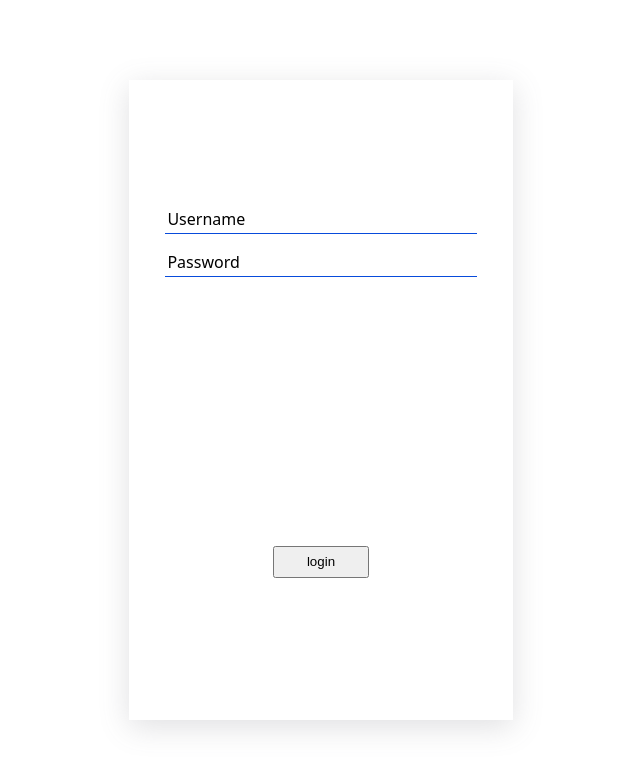
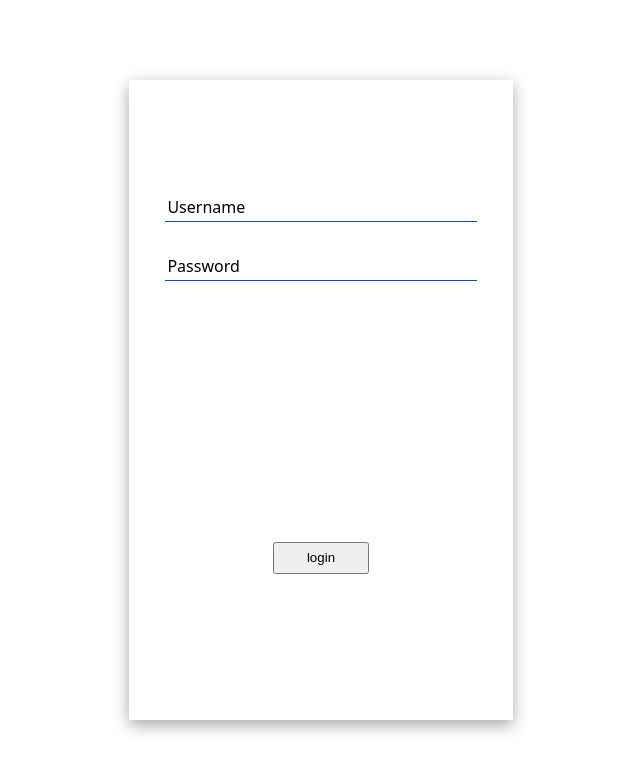
Before and after one commit to Andres191200/ReduxLogin, a React (Vite) app in the folder vite-project/: page / in a window 1280 px wide. Shown: the top 772 px of the page, without its empty margins (319-959 px from the left). Built offline with nearby package versions, Linux system fonts and the light colour scheme.

Commit message:
input styles added

```diff
--- a/vite-project/src/components/views/LogIn.jsx
+++ b/vite-project/src/components/views/LogIn.jsx
@@ -23,11 +23,11 @@ const Login = () => {
                 <form className="login-form" onSubmit={(e) => login(e)}>
                     <div className="username-password-input-container">
                         <div className="username-input-container">
-                            <input type="text" name="username" className="username-login" onChange={(e) => handleChange(e)} />
+                            <input type="text" name="username" className="username-login" placeholder=" "onChange={(e) => handleChange(e)} />
                             <label htmlFor="username">Username</label>
                         </div>
                         <div className="password-input-container">
-                            <input type="password" name="password" className="password-login" onChange={(e) => handleChange(e)} />
+                            <input type="password" name="password" className="password-login" placeholder=" "onChange={(e) => handleChange(e)} />
                             <label htmlFor="password">Password</label>
                         </div>
                     </div>
--- a/vite-project/src/styles/login.css
+++ b/vite-project/src/styles/login.css
@@ -142,11 +142,11 @@ table {
 	height: 80vh;
 	width: 30vw;
 	background-color: #FFF;
-	box-shadow: rgba(100, 100, 111, 0.2) 0px 7px 29px 0px;
+	box-shadow: rgba(0, 0, 0, 0.35) 0px 5px 15px;
 }
 
 .login-form input {
-	margin-block-end: 1rem;
+	margin-block-end: 2rem;
 }
 
 .login-button-container {
@@ -182,12 +182,23 @@ table {
 	width: 100%;
 	height: 1.5rem;
 	position: relative;
+
 }
 
-.username-login::after,
-.password-login::after {
-	content: 'aadsasd';
-	z-index: 100;
+.username-input-container::after, .password-input-container::after {
+	content: '';
+	position:absolute;
+	top:1.5rem;
+	height:4px;
+	width:100%;
+	background-color: rgb(21, 138, 27);
+	transform:scaleX(0);
+	transition: transform 0.25s ease;
+	transform-origin: left;
+}
+
+.username-input-container:focus-within::after, .password-input-container:focus-within::after{
+	transform:scaleX(100%);
 }
 
 .username-login:focus,
@@ -195,7 +206,7 @@ table {
 	outline: none;
 }
 
-.username-login:focus + label, .password-login:focus + label{
+.username-login:focus + label, .password-login:focus + label, input:not(:placeholder-shown) + label{
 	transform:scaleX(.5);
 	transform:translate(-1rem, -1rem);
 }
@@ -205,6 +216,7 @@ table {
 	left:0;
 	margin-top:.25rem;
 	pointer-events: none;
+	transition: transform 0.15s ease;
 	z-index: 100;
 }
 
```
